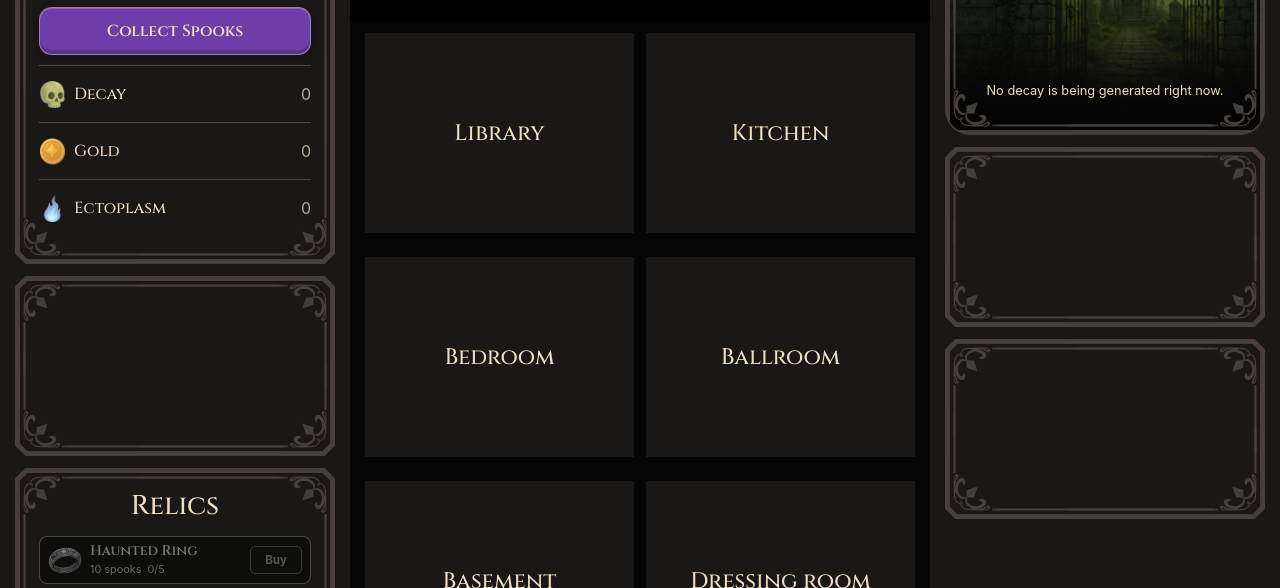
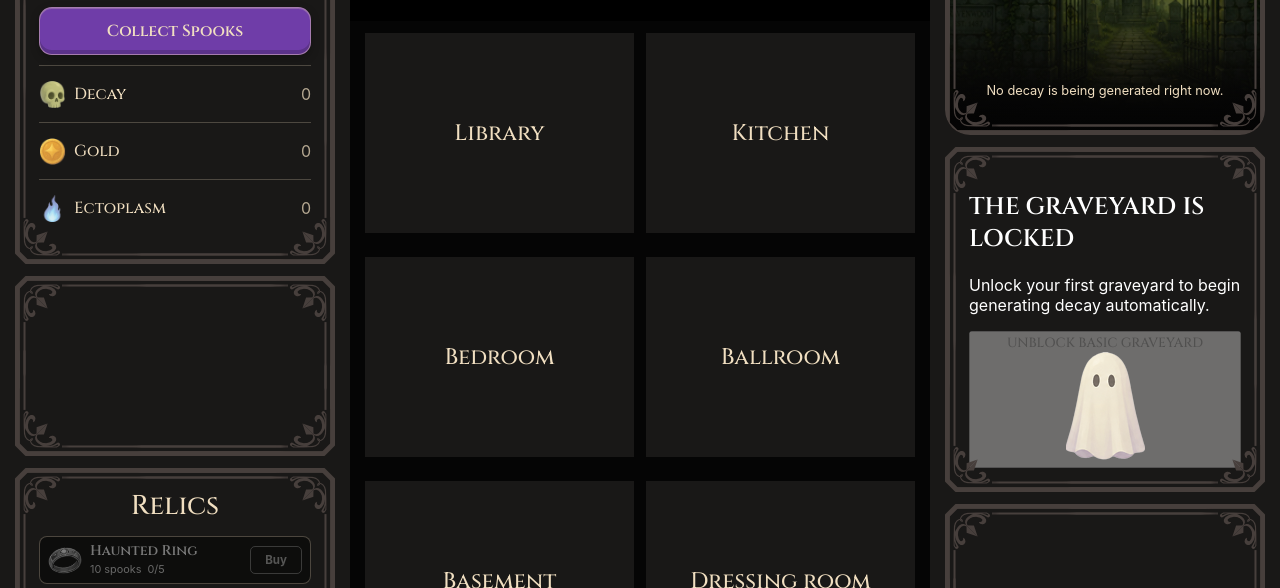
Before and after one commit to nperkinsr/ravenwood-manor, a plain HTML site: page index.html in a window 1280 px wide. Shown: the part 160-748 px from the top of the page. Drawn offline with Linux system fonts and the light colour scheme.

Commit message:
Added the graveyard locked panel markup

```diff
--- a/index.html
+++ b/index.html
@@ -124,7 +124,29 @@
             per second
           </p>
         </section>
-        <section id="decay-section" class="ornate-panel decay-section"></section>
+        <section id="decay-section" class="ornate-panel decay-section" aria-labelledby="graveyard-locked-title">
+          <div class="graveyard-locked-content">
+            <h2 id="graveyard-locked-title" class="graveyard-locked-title">
+              THE GRAVEYARD IS LOCKED
+            </h2>
+
+            <p id="graveyard-locked-description" class="graveyard-locked-description">
+              Unlock your first graveyard to begin generating decay automatically.
+            </p>
+
+            <button id="unlock-basic-graveyard-button" class="graveyard-unlock-button" type="button"
+              aria-describedby="graveyard-locked-description" aria-label="Unblock Basic Graveyard. Cost loading."
+              disabled>
+              <span id="graveyard-unlock-label" class="graveyard-unlock-label">
+                UNBLOCK BASIC GRAVEYARD
+              </span>
+              <span class="graveyard-unlock-cost">
+                <img src="assets/images/spook-counter.png" alt="" class="graveyard-unlock-icon">
+                <span id="graveyard-unlock-price"></span> <!-- For the price -->
+              </span>
+            </button>
+          </div>
+        </section>
         <section id="graveyard-upgrades-section" class="ornate-panel graveyard-upgrades-section"></section>
       </aside>
     </section>
```
